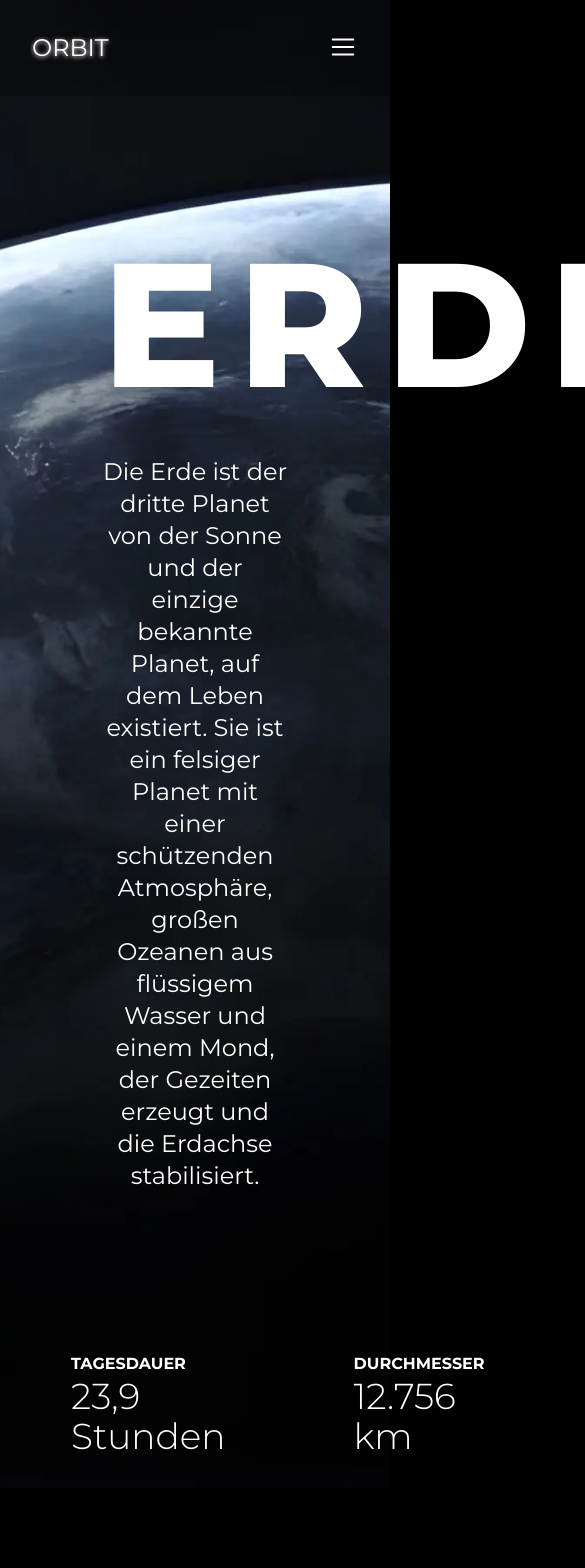
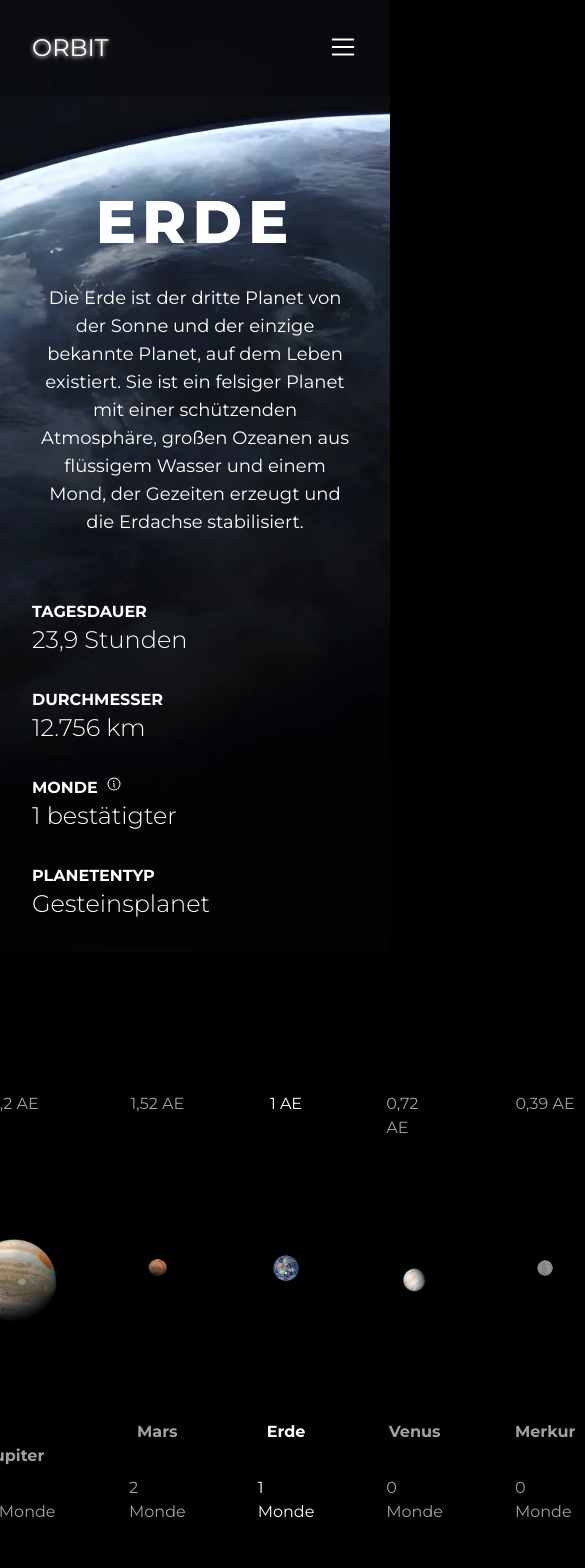
Before and after one commit to zeroequalsone/orbit, a Next.js app: page /solar-system in a window 390 px wide. Shown: the top 1568 px of the page, 585 px wide, since content can reach past the window. Built offline with nearby package versions, Linux system fonts and the light colour scheme.

Commit message:
refactor(planetHeader): refactored css and made responsive

```diff
--- a/app/components/solar-system/PlanetHeader.tsx
+++ b/app/components/solar-system/PlanetHeader.tsx
@@ -4,19 +4,22 @@ import PlanetStats from "./PlanetStats";
 export default function PlanetHeader({ planet }: { planet: Planet }) {
   return (
     <section
-      className={`min-h-screen bg-center bg-cover flex flex-col justify-center items-center`}
-      style={{ backgroundImage: `url("${planet.imageUrl}")` }}
+      className={
+        "min-h-screen flex items-center justify-center bg-center bg-cover"
+      }
+      style={{
+        backgroundImage: `url("${planet.imageUrl}")`,
+      }}
     >
-      <div key={planet.id} className="flex flex-col gap-40 w-4/5 mt-40 p-8">
-        <div className="flex justify-center items-center">
-          <div className="w-3/4">
-            <h1 className="text-[11rem] font-extrabold uppercase tracking-widest text-center">
-              {planet.name}
-            </h1>
-            <h2 className="text-2xl text-center w-full">
-              {planet.descriptionLong}
-            </h2>
-          </div>
+      <div
+        key={planet.id}
+        className="flex flex-col items-start gap-16 lg:gap-40 mt-40 p-8 w-full max-w-384"
+      >
+        <div className="flex flex-col text-center mx-auto max-w-xs lg:max-w-5xl space-y-8">
+          <h1 className="text-6xl lg:text-[11rem] font-extrabold uppercase tracking-widest">
+            {planet.name}
+          </h1>
+          <h2 className="text-lg lg:text-2xl">{planet.descriptionLong}</h2>
         </div>
         <PlanetStats planet={planet} />
       </div>
--- a/app/components/solar-system/PlanetStats.tsx
+++ b/app/components/solar-system/PlanetStats.tsx
@@ -4,10 +4,10 @@ import { Tooltip } from "radix-ui";
 
 export default function PlanetStats({ planet }: { planet: Planet }) {
   return (
-    <div className="flex gap-32">
+    <div className="flex flex-col lg:flex-row gap-8 lg:gap-32">
       <div>
         <p className="font-bold uppercase">Tagesdauer</p>
-        <p className="text-4xl font-light">
+        <p className="text-2xl lg:text-4xl font-light">
           {planet.lengthOfDay < 24
             ? planet.lengthOfDay.toLocaleString("de", {
                 maximumFractionDigits: 1,
@@ -19,7 +19,7 @@ export default function PlanetStats({ planet }: { planet: Planet }) {
       </div>
       <div>
         <p className="font-bold uppercase">Durchmesser</p>
-        <p className="text-4xl font-light">
+        <p className="text-2xl lg:text-4xl font-light">
           {planet.diameter.toLocaleString("de", {
             maximumFractionDigits: 1,
           })}{" "}
@@ -46,14 +46,14 @@ export default function PlanetStats({ planet }: { planet: Planet }) {
             </Tooltip.Root>
           </Tooltip.Provider>
         </div>
-        <p className="text-4xl font-light">
+        <p className="text-2xl lg:text-4xl font-light">
           {planet.numberOfMoons}{" "}
           {planet.numberOfMoons === 1 ? "bestätigter" : "bestätigte"}
         </p>
       </div>
       <div>
         <p className="font-bold uppercase">Planetentyp</p>
-        <p className="text-4xl font-light">{planet.planetType}</p>
+        <p className="text-2xl lg:text-4xl font-light">{planet.planetType}</p>
       </div>
     </div>
   );
```
